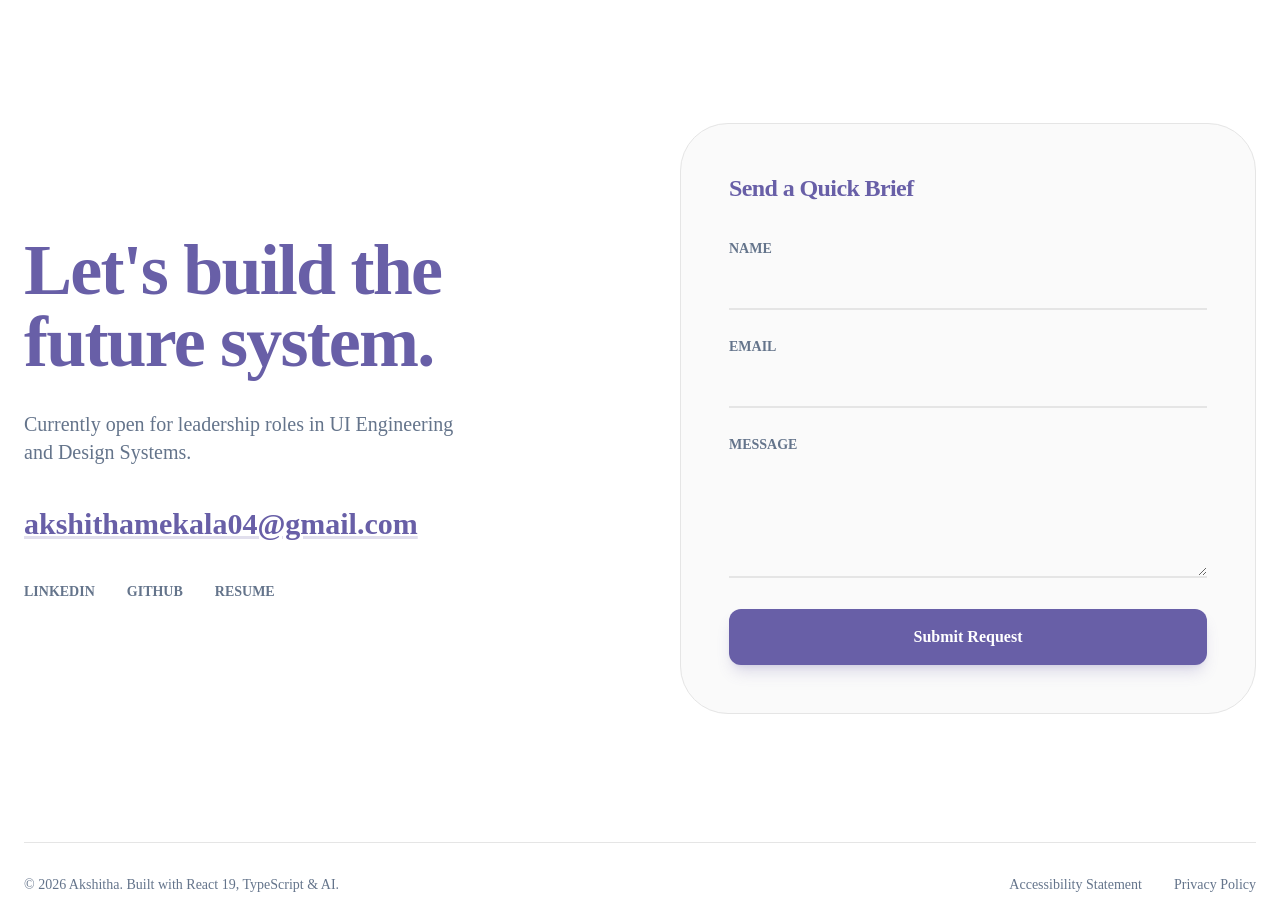
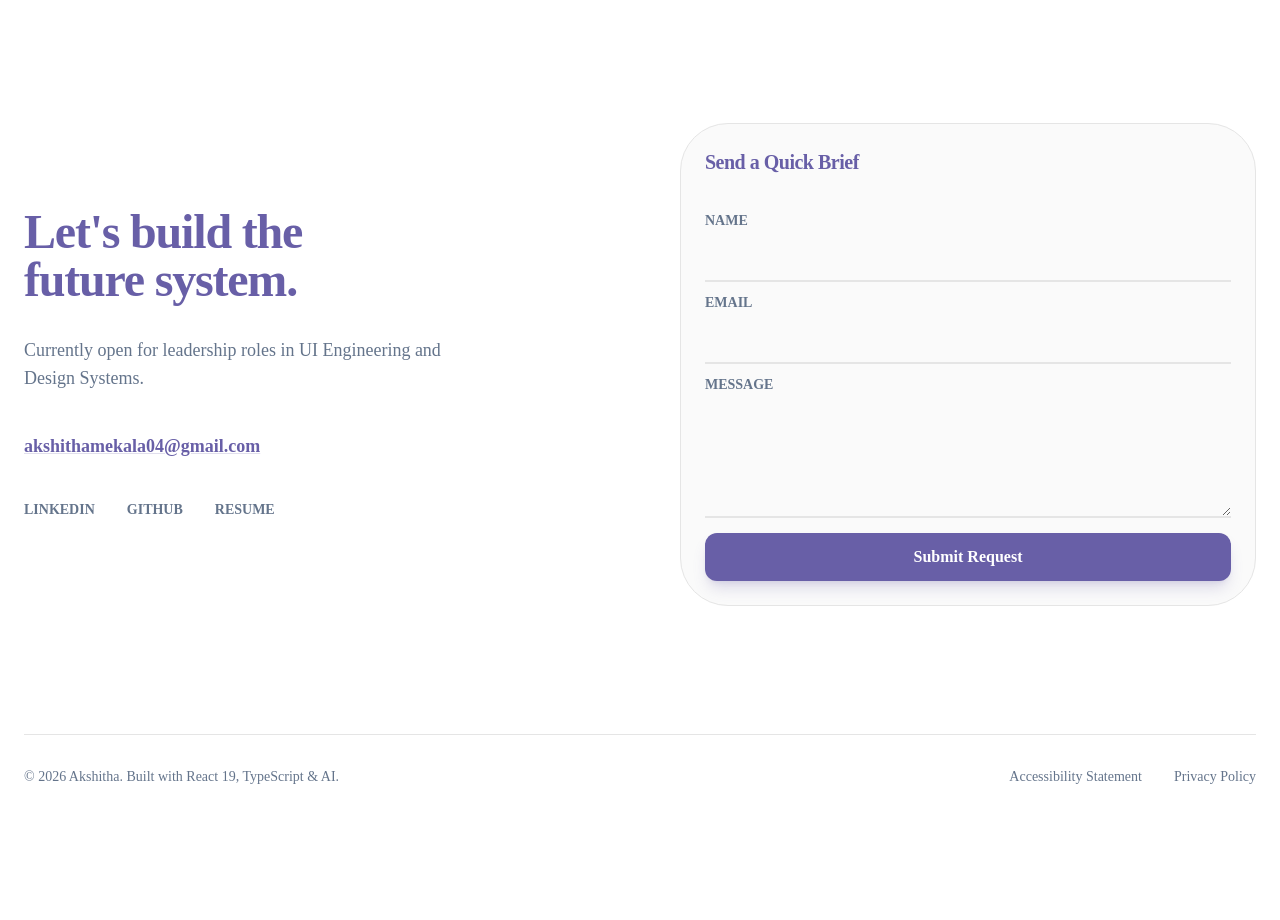
Before and after one commit to akshitha07/akshitha-personal-website-, a React (Vite) app: page / in a window 1280 px wide. Shown: the part 10380-11300 px from the top of the page. After the commit the page ends 11247 px from the top, so only its background shows below. Built offline with nearby package versions, Linux system fonts and the light colour scheme.

Commit message:
updated the footer

```diff
--- a/src/components/layout/Footer.tsx
+++ b/src/components/layout/Footer.tsx
@@ -4,16 +4,16 @@ export function Footer() {
       <div className="max-w-7xl mx-auto">
         <div className="grid grid-cols-1 md:grid-cols-2 gap-20 items-center">
           <div>
-            <h2 className="text-5xl md:text-7xl font-bold mb-8 transition-colors hover:text-brand-blue cursor-default text-brand-dark">
+            <h2 className="text-5xl md:text-5xl font-bold mb-8 transition-colors hover:text-brand-blue cursor-default text-brand-dark">
               Let's build the <br />future system.
             </h2>
-            <p className="text-xl text-brand-gray mb-10 max-w-md font-sans">
+            <p className="text-lg text-brand-gray mb-10 max-w-md font-sans">
               Currently open for leadership roles in UI Engineering and Design Systems.
             </p>
             <div className="flex flex-col gap-6 font-sans">
               <a
                 href="mailto:akshithamekala04@gmail.com"
-                className="text-2xl md:text-3xl font-bold hover:text-brand-blue transition-colors underline decoration-brand-blue/20 text-brand-dark"
+                className="text-xl md:text-lg font-bold hover:text-brand-blue transition-colors underline decoration-brand-blue/20 text-brand-dark"
               >
                 akshithamekala04@gmail.com
               </a>
@@ -35,9 +35,9 @@ export function Footer() {
             </div>
           </div>
 
-          <div className="bg-neutral-50 p-12 rounded-[3rem] border border-neutral-200">
-            <h4 className="text-2xl font-bold mb-8 text-brand-dark">Send a Quick Brief</h4>
-            <form className="space-y-6" onSubmit={(e) => e.preventDefault()}>
+          <div className="bg-neutral-50 p-6 rounded-[3rem] border border-neutral-200">
+            <h4 className="text-xl font-bold mb-8 text-brand-dark">Send a Quick Brief</h4>
+            <form className="space-y-2" onSubmit={(e) => e.preventDefault()}>
               <div className="space-y-2">
                 <label className="text-sm font-bold text-brand-gray">NAME</label>
                 <input
@@ -59,7 +59,7 @@ export function Footer() {
                   className="w-full bg-transparent border-b-2 border-neutral-200 py-3 focus:border-brand-blue focus:outline-none transition-colors text-brand-dark"
                 />
               </div>
-              <button className="w-full py-4 bg-brand-blue text-white rounded-xl font-bold shadow-lg shadow-brand-blue/20 hover:opacity-90 transition-all cursor-pointer">
+              <button className="w-full py-3 bg-brand-blue text-white rounded-xl font-bold shadow-lg shadow-brand-blue/20 hover:opacity-90 transition-all cursor-pointer">
                 Submit Request
               </button>
             </form>
```
